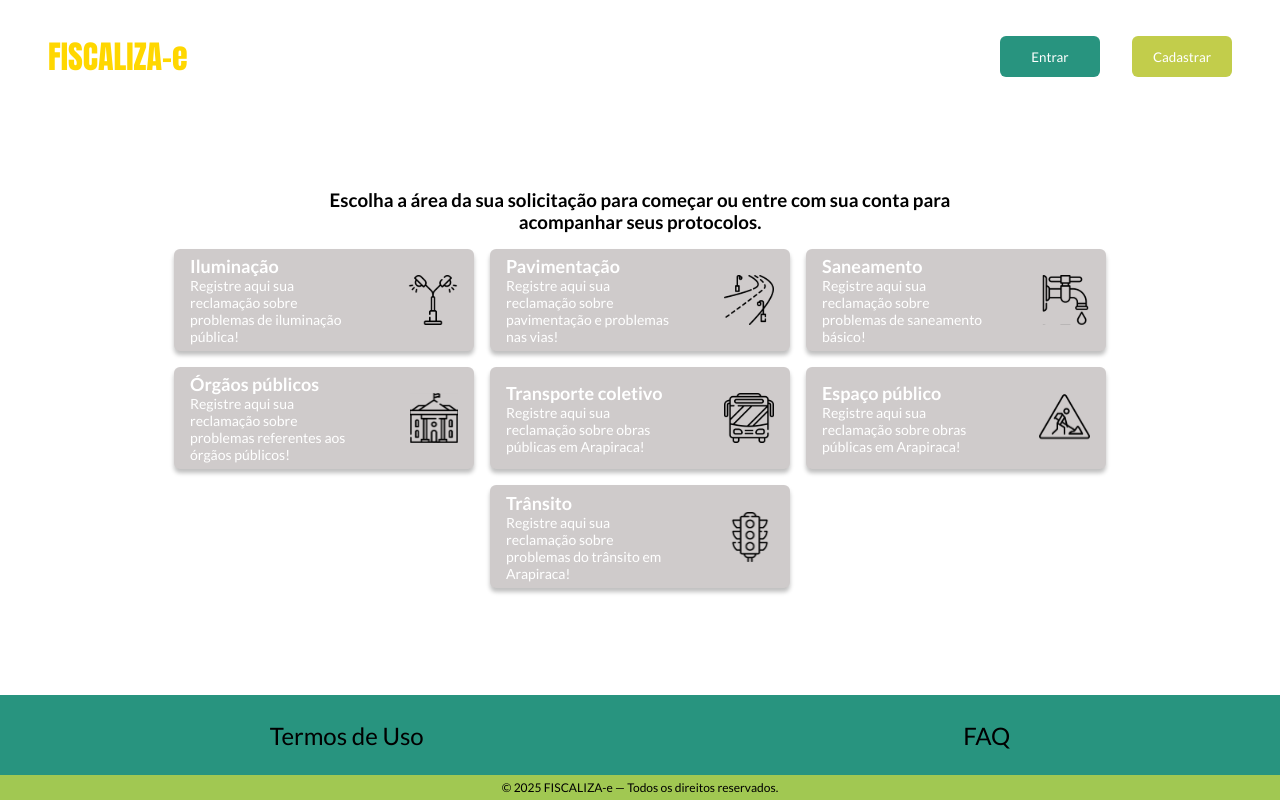
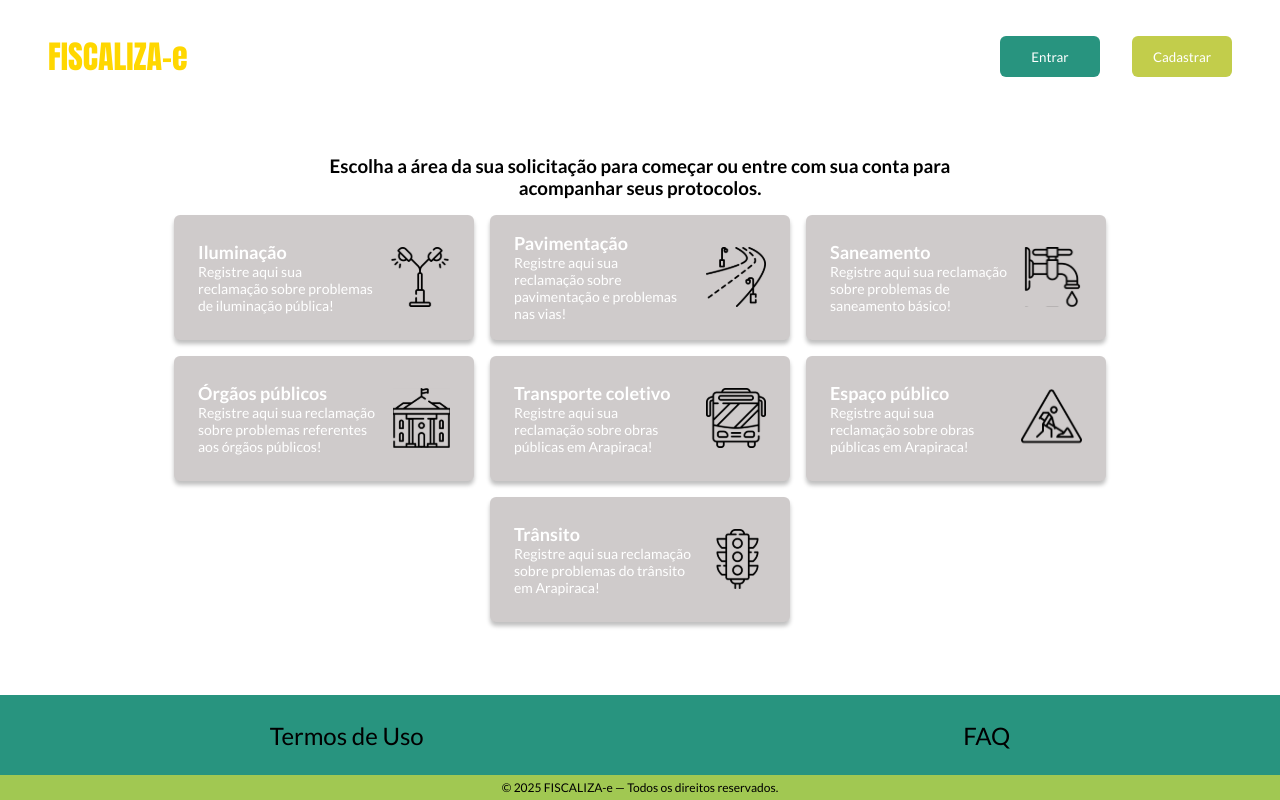
Before and after one commit to fiscaliza-e/frontend, a Next.js app: page / in a window 1280 px wide. Built offline with nearby package versions, Linux system fonts and the light colour scheme.

Commit message:
Alterando os espaçamento dos cards

```diff
--- a/src/components/card/card.module.css
+++ b/src/components/card/card.module.css
@@ -7,14 +7,16 @@
     background-color: #cfcbcb;
 
     width: 300px;
-    height: 80px;
-    padding: 3.2rem 1rem;
+    height: auto;
+    padding: 1rem 1.5rem;
     border-radius: 6px;
     cursor: pointer;
-    gap: 3rem;
+    gap: 1rem;
+    min-height: 125px;
 
     box-shadow: 0px 4px 4px 0px #00000040;
 }
+
 
 .card:hover {
     filter: brightness(1.1);
@@ -38,5 +40,5 @@
 }
 
 .cardIcon {
-    height: 50px;
+    height: 60px;
 }
```
